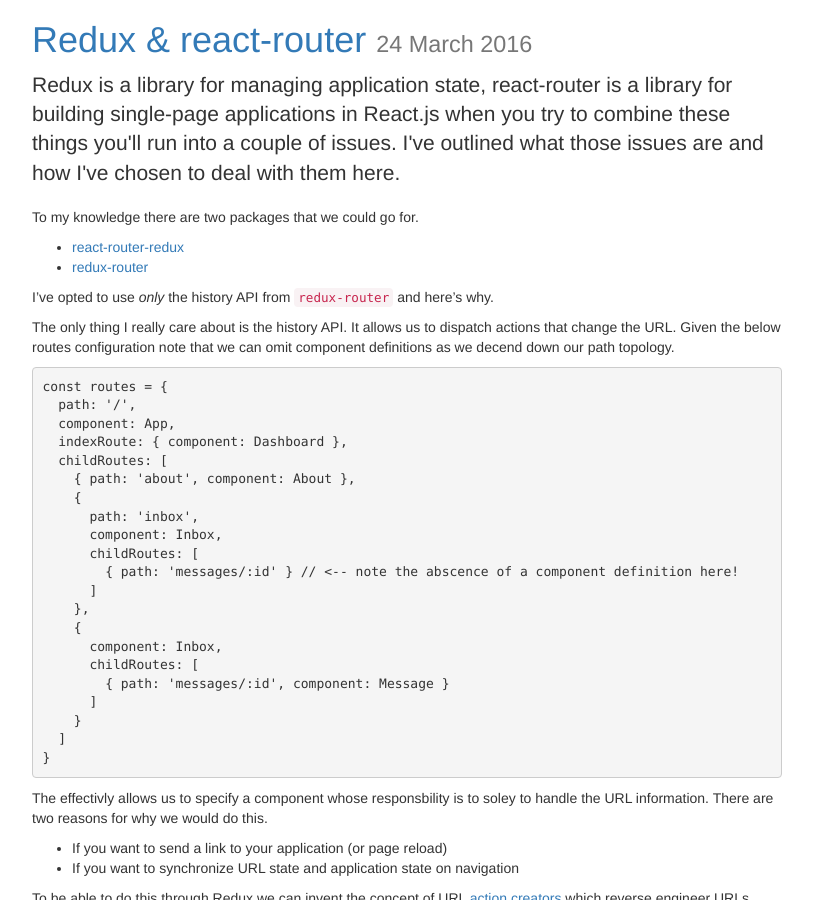
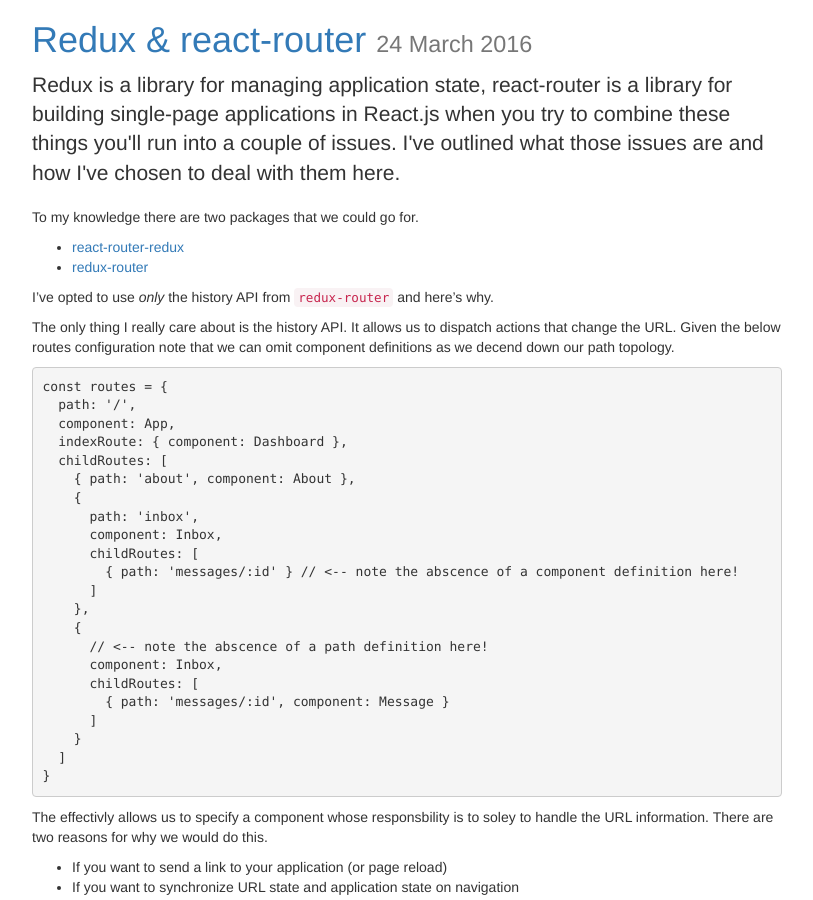
Before and after one commit to leidegre/leidegre.github.com, a Jekyll site: the page built from _posts/2016-03-24-redux-react-router.md, in a window 1280 px wide and 900 px high. Shown: the whole window, without its empty margins (38-851 px from the left). Built offline with Jekyll 4.4.1, drawn with Linux system fonts in a browser that asks for light colours; nearby versions of some CDN libraries.

Commit message:
Update 2016-03-24-redux-react-router.md

```diff
--- a/_posts/2016-03-24-redux-react-router.md
+++ b/_posts/2016-03-24-redux-react-router.md
@@ -28,6 +28,7 @@ const routes = {
       ]
     },
     {
+      // <-- note the abscence of a path definition here!
       component: Inbox,
       childRoutes: [
         { path: 'messages/:id', component: Message }
```
